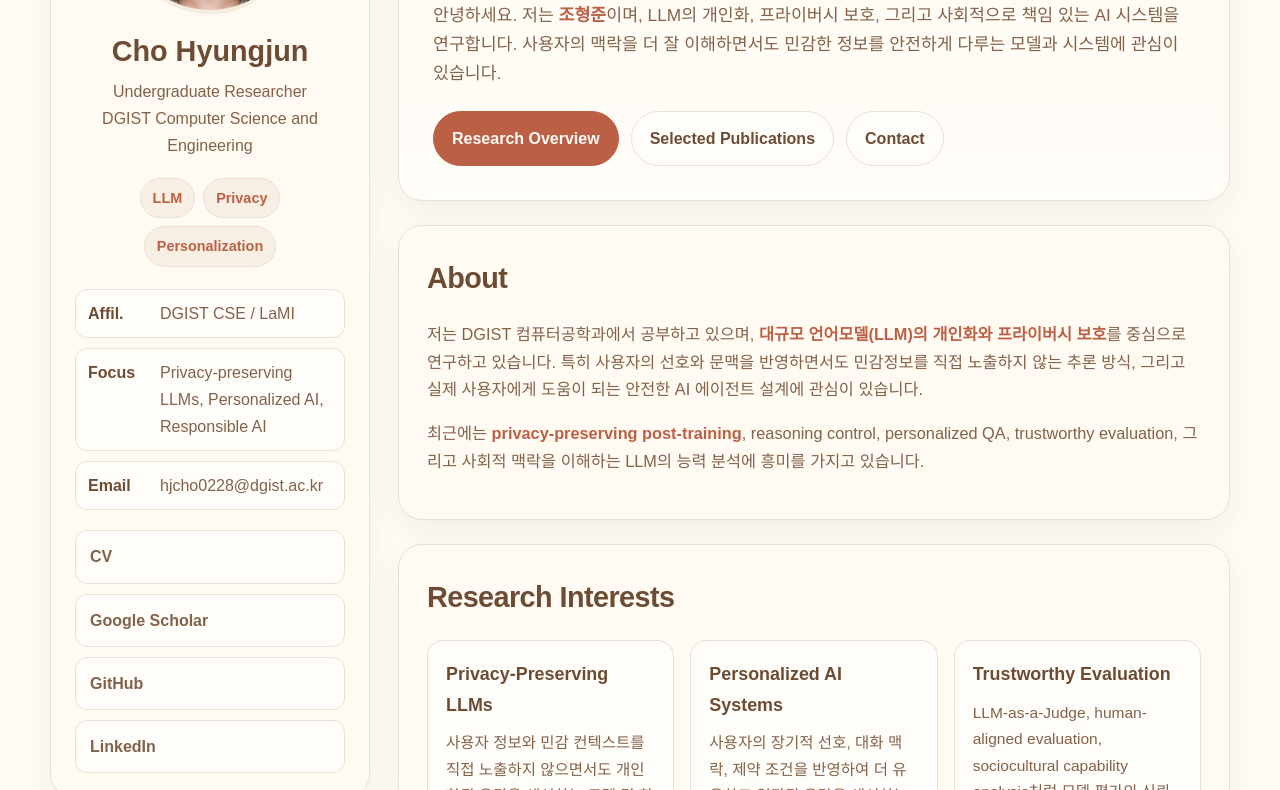
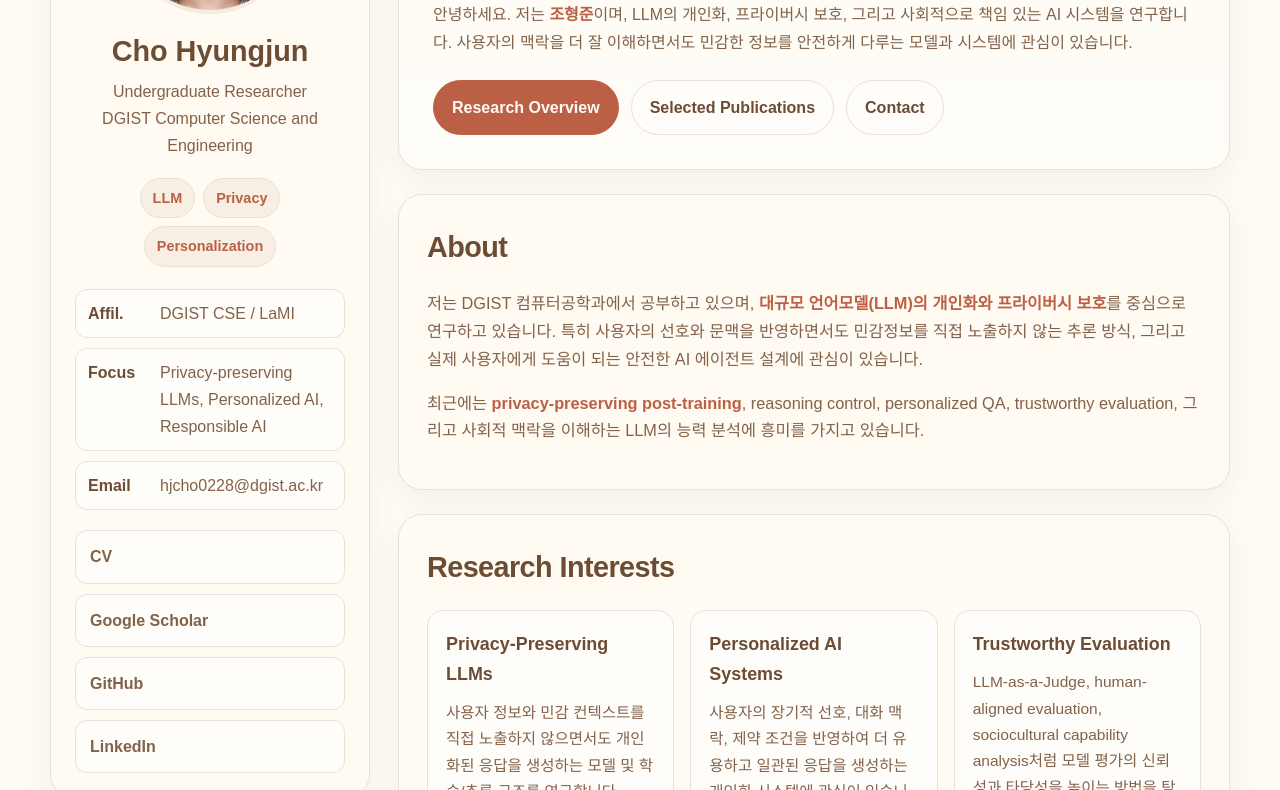
Before and after one commit to hjcho0228/hjcho0228.github.io, a plain HTML site: page index.html in a window 1280 px wide. Shown: the part 296-1086 px from the top of the page. Drawn offline with Linux system fonts and the light colour scheme.

Commit message:
Update index.html

```diff
--- a/index.html
+++ b/index.html
@@ -241,8 +241,9 @@
 
     .hero p {
       margin: 0 0 20px;
-      font-size: 1.08rem;
-      max-width: 800px;
+      font-size: 1rem;
+      max-width: 760px;
+      line-height: 1.8;
     }
 
     .highlight {
```
